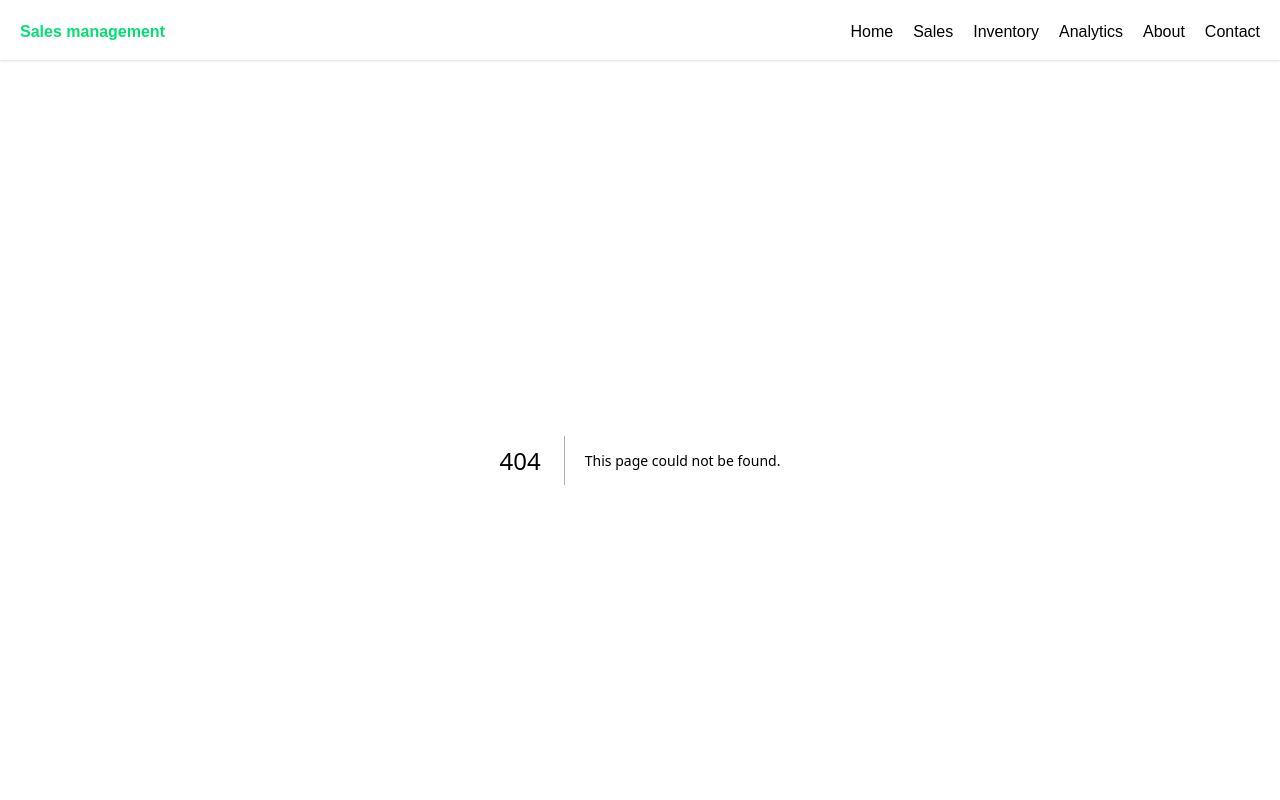
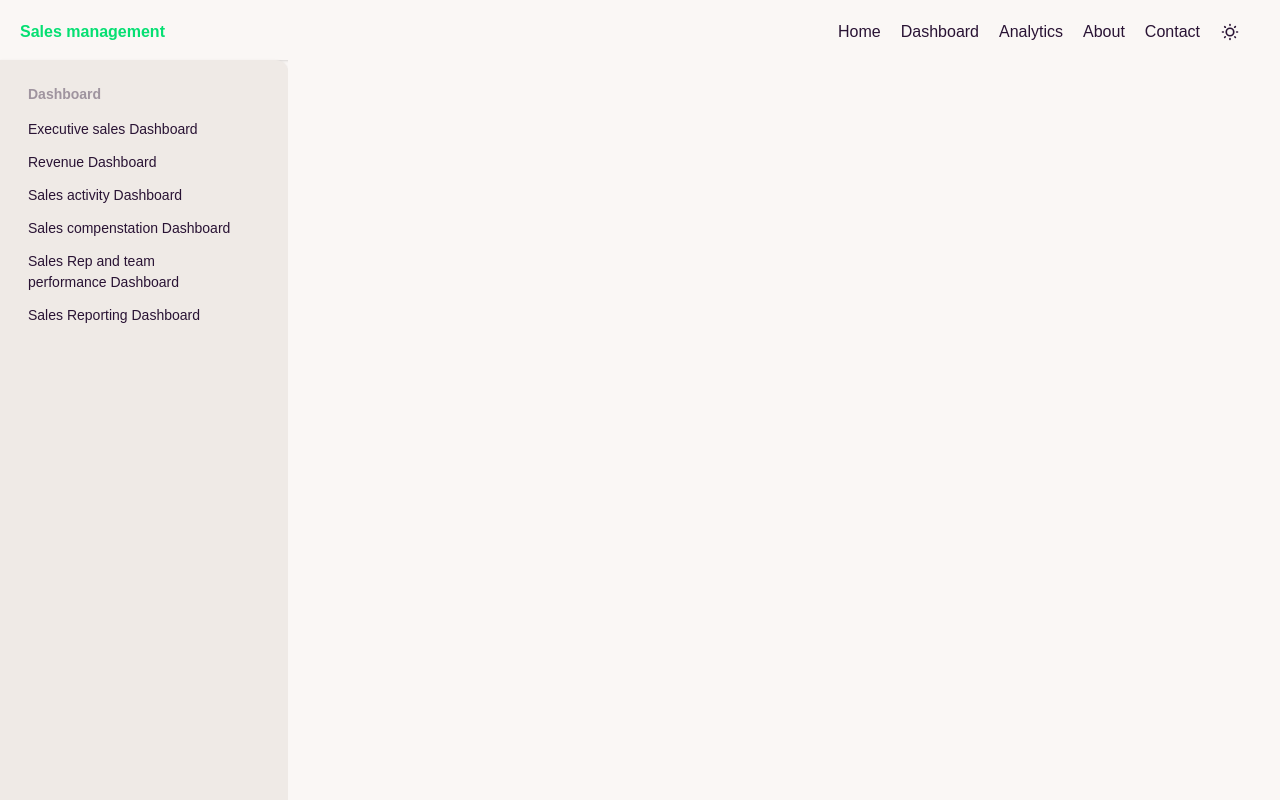
Before and after one commit to onesmuskipchumba0/sales-dashboard, a Next.js app: page /dashboard in a window 1280 px wide. Before the commit this address had no page. Shown: the top 800 px of the page. Built offline with nearby package versions, Linux system fonts and the light colour scheme.

Commit message:
add dashboard and themes

```diff
--- /dev/null
+++ b/app/dashboard/page.tsx
@@ -0,0 +1,29 @@
+import React from 'react'
+
+export default function Dashboard() {
+  const links = [
+    {name:"Executive sales Dashboard"},
+    {name:"Revenue Dashboard"},
+    {name:"Sales activity Dashboard"},
+    {name:"Sales compenstation Dashboard"},
+    {name:"Sales Rep and team performance Dashboard"},
+    {name:"Sales Reporting Dashboard"},
+  ]
+  return (
+    <div className="h-[100vh] flex">
+      <aside className="menu bg-base-200 w-72 p-4 rounded-r-xl shadow">
+        <ul>
+          <li className="menu-title">Dashboard</li>
+          {links.map((e, i) => (
+            <li key={i}>
+              <a className="hover:bg-primary hover:text-primary-content">{e.name}</a>
+            </li>
+          ))}
+        </ul>
+      </aside>
+      <main className="flex-1 p-8 bg-base-100">
+        {/* Main dashboard content goes here */}
+      </main>
+    </div>
+  )
+}
--- a/app/globals.css
+++ b/app/globals.css
@@ -1,27 +1,14 @@
 @import "tailwindcss";
-@plugin "daisyui";
-
-:root {
-  --background: #ffffff;
-  --foreground: #171717;
-}
+@plugin "daisyui"{
+  themes: light --default, dark --prefer-dark, cupcake, retro
+};
 
 @theme inline {
-  --color-background: var(--background);
-  --color-foreground: var(--foreground);
   --font-sans: var(--font-geist-sans);
   --font-mono: var(--font-geist-mono);
 }
 
-@media (prefers-color-scheme: dark) {
-  :root {
-    --background: #0a0a0a;
-    --foreground: #ededed;
-  }
-}
 
 body {
-  background: var(--background);
-  color: var(--foreground);
   font-family: Arial, Helvetica, sans-serif;
 }
--- a/app/layout.tsx
+++ b/app/layout.tsx
@@ -25,7 +25,7 @@ export default function RootLayout({
   children: React.ReactNode;
 }>) {
   return (
-    <html lang="en">
+    <html lang="en" data-theme="cupcake">
       <body
         className={`${geistSans.variable} ${geistMono.variable} antialiased`}
       >
--- a/app/page.tsx
+++ b/app/page.tsx
@@ -4,7 +4,7 @@ export default function Home() {
   return (
     <div className="pt-5 pb-5 w-full mb-12 bg-base-100">
       {/* Hero Section */}
-      <section className="flex flex-col items-center justify-center text-center py-12 bg-gradient-to-br from-green-100 to-white rounded-xl shadow mb-10 mx-4">
+      <section className="flex flex-col items-center justify-center text-center py-12 bg-gradient-to-br from-base-100 to-base rounded-xl shadow mb-10 mx-4">
         <h1 className="text-4xl md:text-5xl font-extrabold text-green-600 mb-4">
           Sales Management Software
         </h1>
@@ -59,7 +59,7 @@ export default function Home() {
       </section>
 
       {/* CTA Banner */}
-      <section className="flex flex-col items-center justify-center bg-green-50 py-8 rounded-xl shadow mx-4 mb-12">
+      <section className="flex flex-col items-center justify-center bg-base-50 py-8 rounded-xl shadow mx-4 mb-12">
         <h2 className="text-2xl font-bold text-green-700 mb-2">
           Ready to boost your sales?
         </h2>
--- a/components/Navbar.tsx
+++ b/components/Navbar.tsx
@@ -3,17 +3,38 @@ import React from 'react'
 function Navbar() {
   return (
     <nav
-    className='flex pt-5 pb-4 shadow'>
+    className='flex pt-5 pb-4 shadow pr-5'>
         {/* Logo */}
         <a href='/' className='font-bold ml-5 mr-auto text-green-400'>Sales management</a>
         <div className='mr-5 space-x-5'>
             <a href="/">Home</a>
-            <a href="/sales">Sales</a>
-            <a href="/inventory">Inventory</a>
+            <a href="/dashboard">Dashboard</a>
             <a href="/analytics">Analytics</a>
             <a href="/about">About</a>
             <a href="/contact">Contact</a>
         </div>
+        <label className="swap swap-rotate flex items-center justify-center">
+            {/* this hidden checkbox controls the state */}
+            <input type="checkbox" className="theme-controller" value="dark" />
+
+            {/* sun icon */}
+            <svg
+              className="swap-off h-5 w-5 fill-current"
+              xmlns="http://www.w3.org/2000/svg"
+              viewBox="0 0 24 24">
+              <path
+                d="M5.64,17l-.71.71a1,1,0,0,0,0,1.41,1,1,0,0,0,1.41,0l.71-.71A1,1,0,0,0,5.64,17ZM5,12a1,1,0,0,0-1-1H3a1,1,0,0,0,0,2H4A1,1,0,0,0,5,12Zm7-7a1,1,0,0,0,1-1V3a1,1,0,0,0-2,0V4A1,1,0,0,0,12,5ZM5.64,7.05a1,1,0,0,0,.7.29,1,1,0,0,0,.71-.29,1,1,0,0,0,0-1.41l-.71-.71A1,1,0,0,0,4.93,6.34Zm12,.29a1,1,0,0,0,.7-.29l.71-.71a1,1,0,1,0-1.41-1.41L17,5.64a1,1,0,0,0,0,1.41A1,1,0,0,0,17.66,7.34ZM21,11H20a1,1,0,0,0,0,2h1a1,1,0,0,0,0-2Zm-9,8a1,1,0,0,0-1,1v1a1,1,0,0,0,2,0V20A1,1,0,0,0,12,19ZM18.36,17A1,1,0,0,0,17,18.36l.71.71a1,1,0,0,0,1.41,0,1,1,0,0,0,0-1.41ZM12,6.5A5.5,5.5,0,1,0,17.5,12,5.51,5.51,0,0,0,12,6.5Zm0,9A3.5,3.5,0,1,1,15.5,12,3.5,3.5,0,0,1,12,15.5Z" />
+            </svg>
+
+            {/* moon icon */}
+            <svg
+              className="swap-on h-5 w-5 fill-current"
+              xmlns="http://www.w3.org/2000/svg"
+              viewBox="0 0 24 24">
+              <path
+                d="M21.64,13a1,1,0,0,0-1.05-.14,8.05,8.05,0,0,1-3.37.73A8.15,8.15,0,0,1,9.08,5.49a8.59,8.59,0,0,1,.25-2A1,1,0,0,0,8,2.36,10.14,10.14,0,1,0,22,14.05,1,1,0,0,0,21.64,13Zm-9.5,6.69A8.14,8.14,0,0,1,7.08,5.22v.27A10.15,10.15,0,0,0,17.22,15.63a9.79,9.79,0,0,0,2.1-.22A8.11,8.11,0,0,1,12.14,19.73Z" />
+            </svg>
+        </label>
     </nav>
   )
 }
--- /dev/null
+++ b/tailwind.config.ts
@@ -0,0 +1,20 @@
+/** @type {import('tailwindcss').Config} */
+export default {
+  content: [
+    "./app/**/*.{js,ts,jsx,tsx}",
+    "./components/**/*.{js,ts,jsx,tsx}",
+    "./pages/**/*.{js,ts,jsx,tsx}",
+  ],
+  theme: {
+    extend: {},
+  },
+  plugins: [require("daisyui")],
+  daisyui: {
+    themes: [
+      // Choose your preferred built-in theme or customize
+      "dark", // classic, professional look
+      // You can add more themes here, e.g. "light", "dark", "emerald", etc.
+    ],
+    darkTheme: "business", // Optional: set a dark theme
+  },
+}
```
